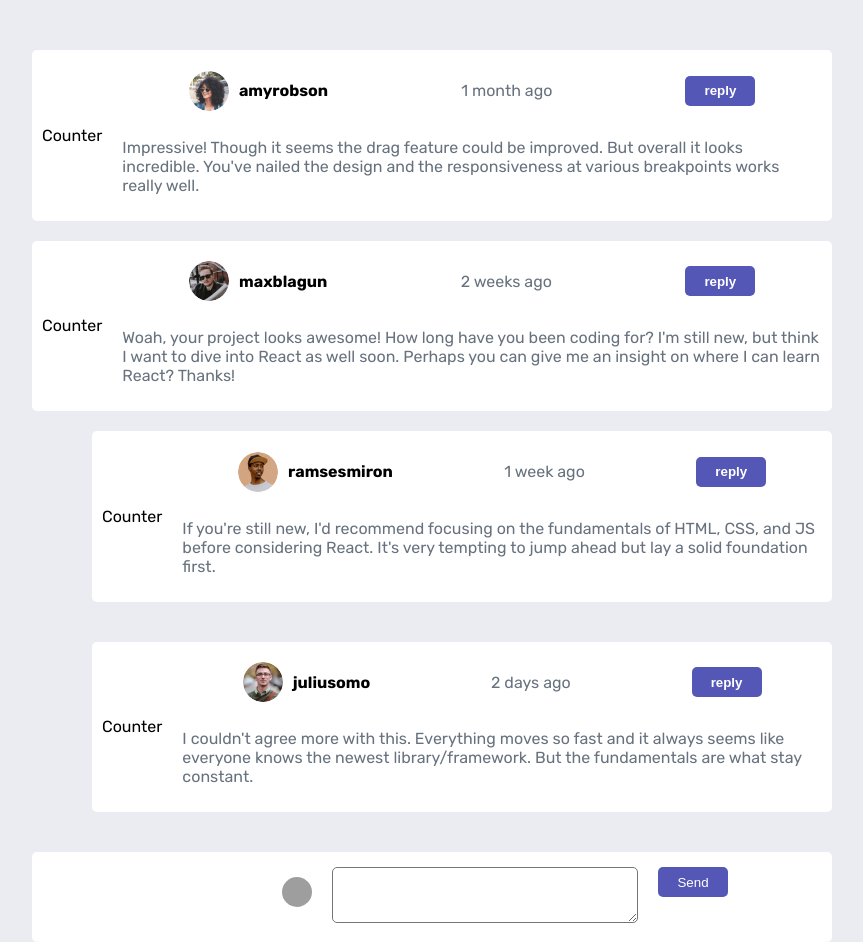
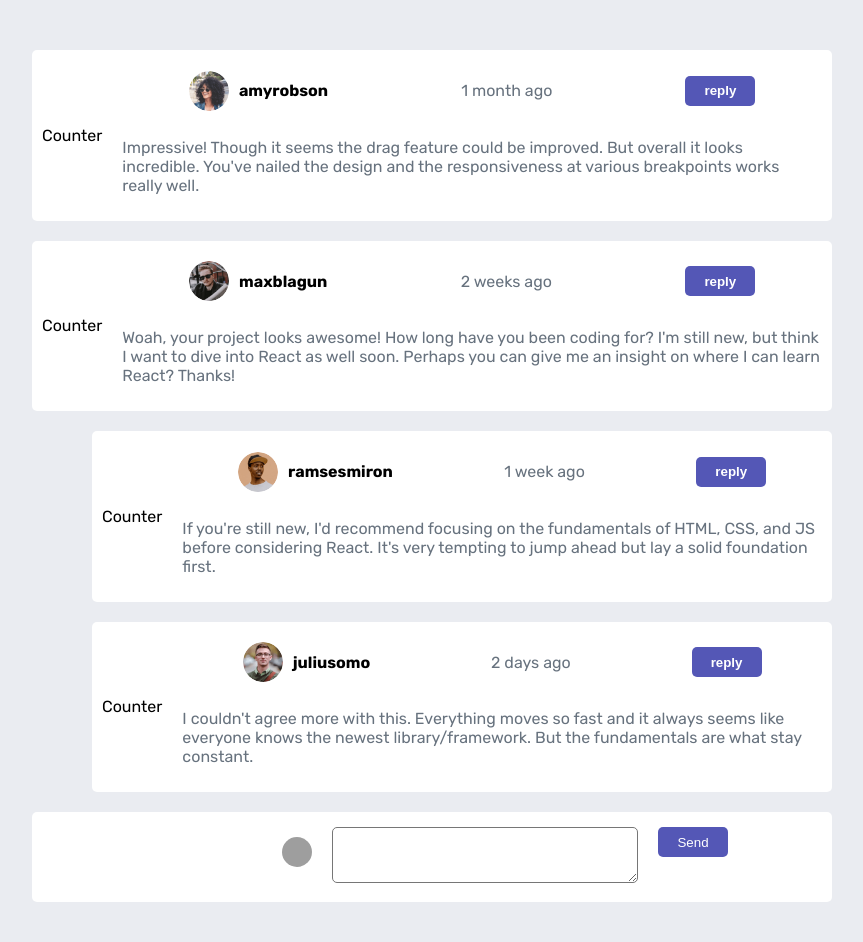
Before and after one commit to dayanMichelle/interactive-comments-section, a React (Vite) app: page / in a window 1280 px wide. Shown: the whole page, without its empty margins (208-1071 px from the left). After the commit the page ends 902 px from the top, so only its background shows below. Built offline with nearby package versions, Linux system fonts and the light colour scheme; grey boxes are pictures that could not be loaded.

Commit message:
editando espaciado

```diff
--- a/src/components/Comment.jsx
+++ b/src/components/Comment.jsx
@@ -5,7 +5,6 @@ const Comment = ({ comen,reply }) => {
     className={styles.comment}
     style={{
       width: `${reply ? '90%': ''}`,
-      marginBlock: `${reply ? '20px': ''}`,
     }}
     >
       <div>Counter</div>
--- a/src/styles/ListComments.module.css
+++ b/src/styles/ListComments.module.css
@@ -10,4 +10,5 @@
     display: flex;
     flex-direction: column;
     align-items: flex-end;
+    gap: 20px;
 }
```
